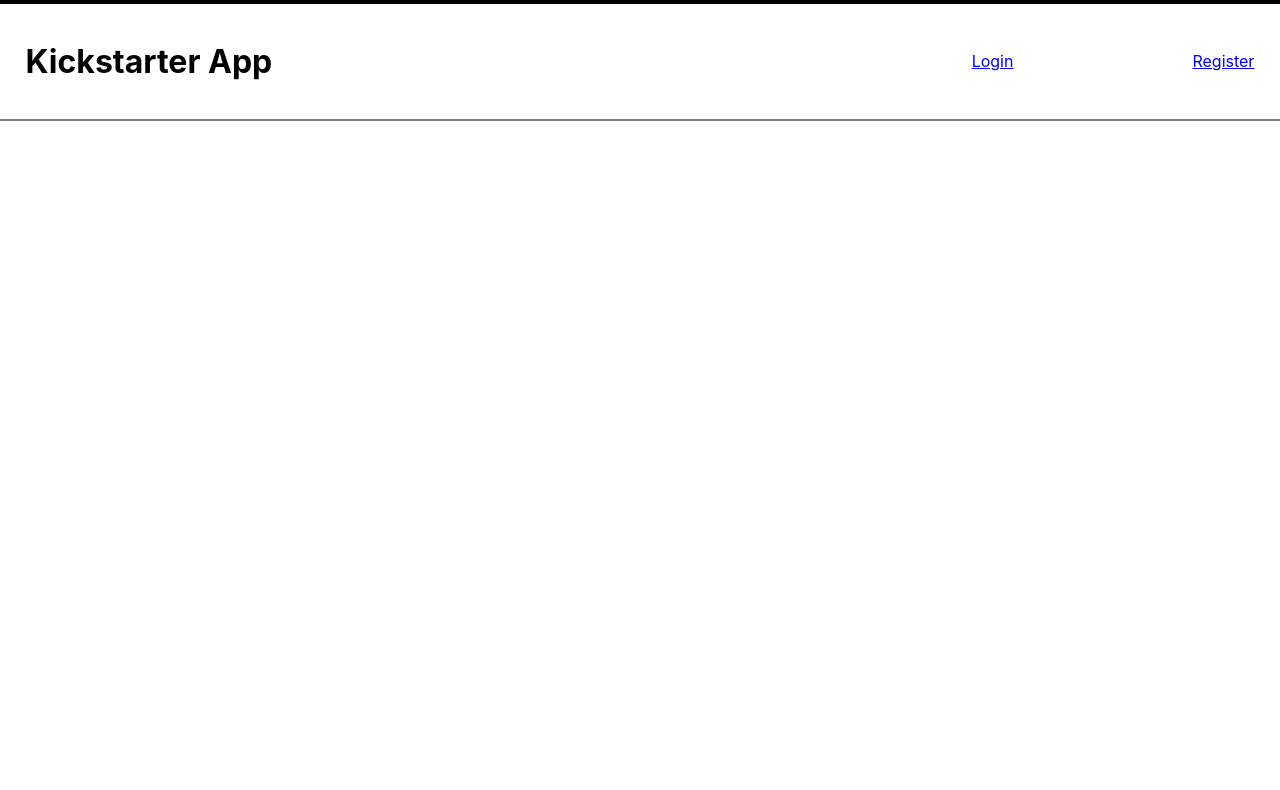
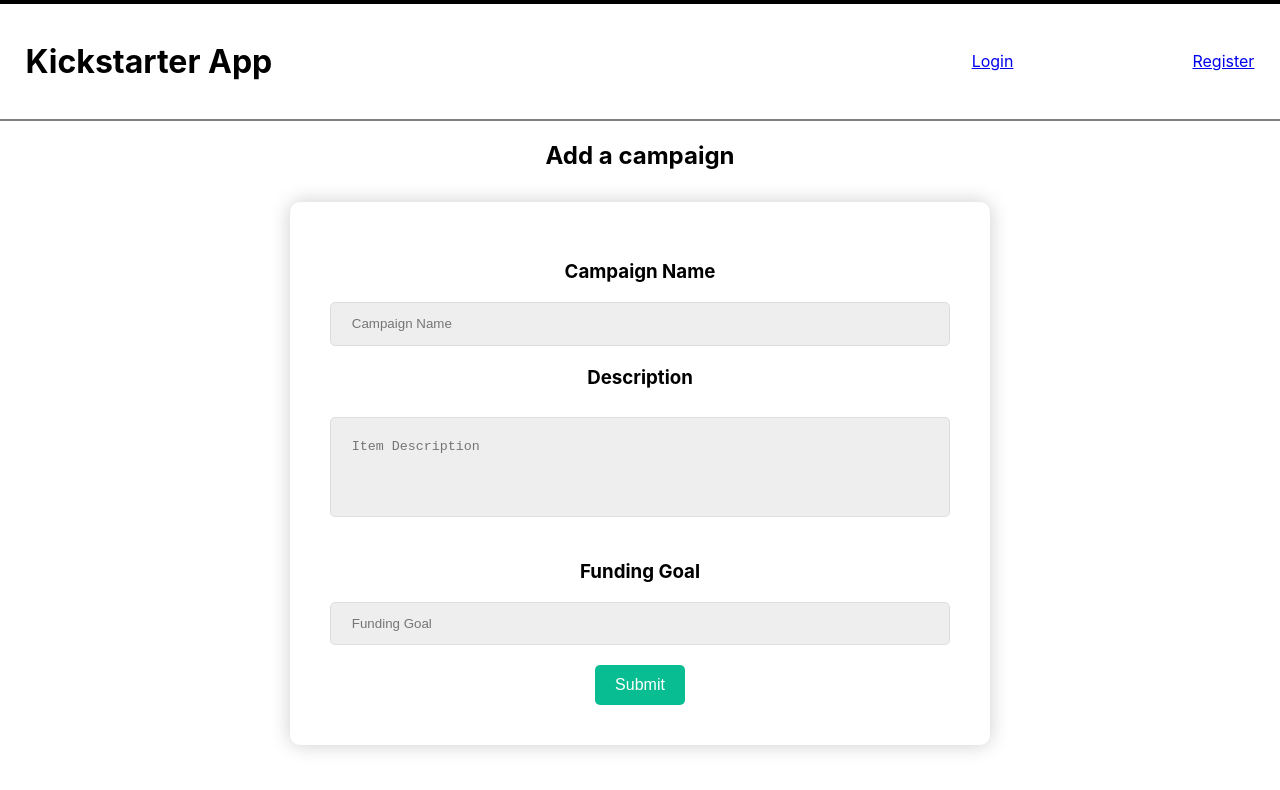
Before and after one commit to AnhQ-T/front-end-1, a React (Create React App) app in the folder kickstarter/: page /addcampaign in a window 1280 px wide. Shown: the top 790 px of the page. Built offline with nearby package versions, Linux system fonts and the light colour scheme; sample sign-in values are in the browser's storage.

Commit message:
campaign add form / page added

```diff
--- a/kickstarter/src/App.css
+++ b/kickstarter/src/App.css
@@ -46,3 +46,12 @@
   margin-right: 5rem;
   width: 5%;
 }
+
+.add-link {
+  text-decoration: none;
+}
+
+.button-container {
+  display: flex;
+  justify-content: center;
+}
--- a/kickstarter/src/App.js
+++ b/kickstarter/src/App.js
@@ -5,8 +5,8 @@
 
 import LoginForm from './components/Login'
 import RegisterForm from './components/Register'
-
 import UserDashBoard from './components/user/UserDashBoard'
+import CampaignAddForm from './components/user/CampaignAddForm'
 
 import HeaderStyle from './styles/headerStyles.js';
 import DivStyle from './styles/divStyles.js';
@@ -26,6 +26,7 @@
           <Route exact path="/" component={LoginForm}/>
           <Route path="/signup" component={RegisterForm}/>
           <PrivateRoute exact path="/profile" component={UserDashBoard} />
+          <PrivateRoute exact path="/addcampaign" component={CampaignAddForm}/>
         </Switch>
     </div>
     </Router>
--- /dev/null
+++ b/kickstarter/src/components/user/CampaignAddForm.js
@@ -0,0 +1,108 @@
+import React, { useState } from 'react';
+import {Link} from 'react-router-dom';
+import {useForm} from 'react-hook-form';
+import styled, {css} from 'styled-components';
+
+const CampaignAddForm = () => {
+
+    const inputStyle = css`
+    background-color: #eee;
+    height: 1rem;
+    border-radius: 5px;
+    border: 1px solid #ddd;
+    margin: 10px 0 20px 0;
+    padding: 1.3rem;
+    box-sizing: border-box;
+    `;
+
+    const StyledFormWrapper = styled.div`
+    display: flex;
+    justify-content: center;
+    align-items: center;
+    margin-top: 4vh;
+    `;
+
+    const StyledForm = styled.form`
+    width: 100%;
+    max-width: 700px;
+    padding: 40px;
+    background-color: #fff;
+    border-radius: 10px;
+    box-sizing: border-box;
+    box-shadow: 0px 0px 20px 0px rgba(0, 0, 0, 0.2);
+    `;
+
+    const StyledInput = styled.input`
+    display: block;
+    width: 100%;
+    ${inputStyle}
+    `;
+
+    const StyledTextArea = styled.textarea`
+    background-color: #eee;
+    width: 100%;
+    min-height: 100px;
+    resize: none;
+    ${inputStyle}
+    `;
+
+    const StyledButton = styled.button`
+        display: block;
+        text-align: center;
+        background-color: #09BD92;
+        color: white;
+        font-size: 1rem;
+        border: 0;
+        border-radius: 5px;
+        height: 40px;
+        padding: 0 20px;
+        cursor: pointer;
+        box-sizing: border-box;
+    `;
+
+    const {register, handleSubmit, errors} = useForm();
+
+    const onSubmit = data => {
+        console.log(data);
+    }
+
+    return (
+        <div>
+            <h2>Add a campaign</h2>
+            <div>
+                <StyledFormWrapper>
+                <StyledForm onSubmit={handleSubmit(onSubmit)}>
+                    <h3>Campaign Name</h3>
+                        <StyledInput
+                            type="text"
+                            placeholder="Campaign Name"
+                            name="name"
+                            ref={register({ required: true })}
+                        />
+                            {errors.name && <p>A campaign name is required</p>}
+                    <h3>Description</h3>
+                        <StyledTextArea
+                            placeholder="Item Description"
+                            name="description"
+                            ref={register({ required: true })}
+                        />
+                            {errors.description && <p>Please provide a description of the project</p>}
+                    <h3>Funding Goal</h3>
+                    <StyledInput
+                        type="text"
+                        placeholder="Funding Goal"
+                        name="goal"
+                        ref={register({ required: true })}
+                    />
+                        {errors.goal && <p>A funding goal is required</p>}
+                    <div className="button-container">
+                        <StyledButton type="submit">Submit</StyledButton>
+                    </div>
+                </StyledForm>
+                </StyledFormWrapper>
+            </div>
+        </div>
+    )
+}
+
+export default CampaignAddForm;
--- a/kickstarter/src/components/user/UserDashBoard.js
+++ b/kickstarter/src/components/user/UserDashBoard.js
@@ -22,10 +22,18 @@
     flex: 0 0 25%;
 `
 
+const ButtonContainer = styled.div`
+    display: flex;
+    flex-direction: row;
+    justify-content: space-around;
+    width: 20%;
+    margin-left: 80%;
+`
+
 const Header = styled.header`
     display: flex;
     flex-direction: row;
-    align-items: center;
+    align-items: center;git
     margin-top: 2rem;
 `
 
@@ -73,12 +81,15 @@
 
     return (
         <Wrapper>
+            <ButtonContainer>
+                <Link className="add-link" to="/addcampaign">
+                    <StyledButton>Add new campaign</StyledButton>
+                </Link>
+                <StyledButton onClick={handleLogout}>Logout</StyledButton>
+            </ButtonContainer>
             <Header>
                 <div className="dashboard-header">
                     <h2>Welcome USERNAME</h2>
-                </div>
-                <div className="logout-container">
-                    <StyledButton onClick={handleLogout}>Logout</StyledButton>
                 </div>
             </Header>
             <CampaignContainer>
```
Also changed, not shown: kickstarter/src/components/user/UserAddForm.js (deleted).
